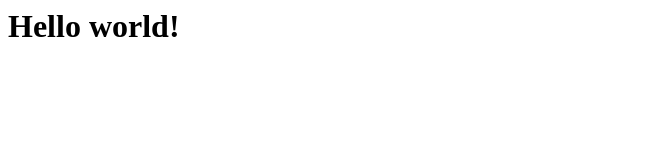
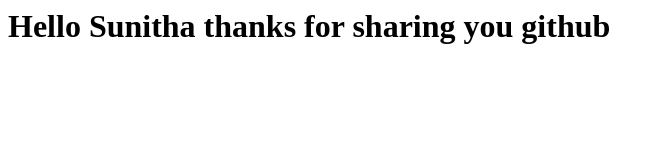
Before and after one commit to Sunithagadde89/smartCity, a plain HTML site: page index.html in a window 1280 px wide. Shown: the whole page, without its empty margins (0-664 px from the left). Drawn offline with Linux system fonts and the light colour scheme.

Commit message:
Update for index.html
changed the index.html

```diff
--- a/index.html
+++ b/index.html
@@ -1,5 +1,5 @@
 <html>
 <body>
-    <h1> Hello world!</h1>
+    <h1> Hello Sunitha thanks for sharing you github </h1>
 </body>
 </html>
```
